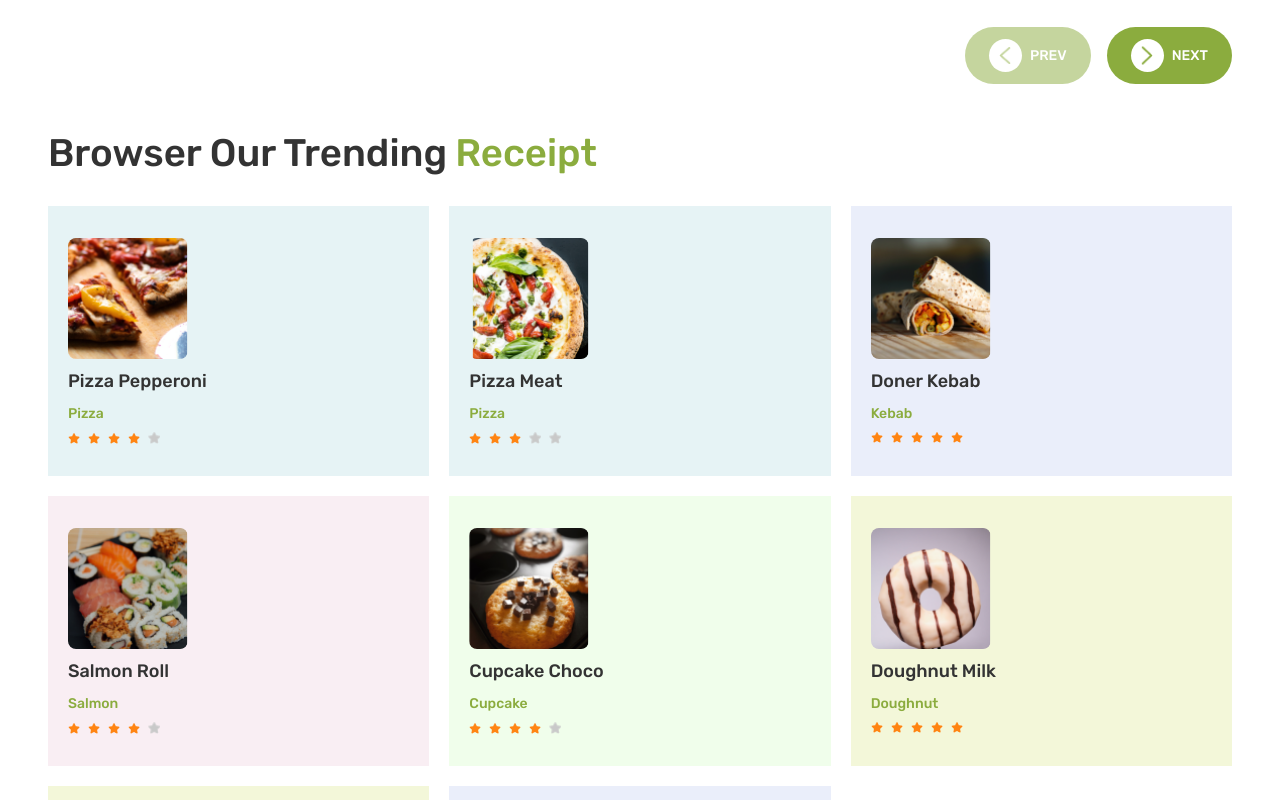
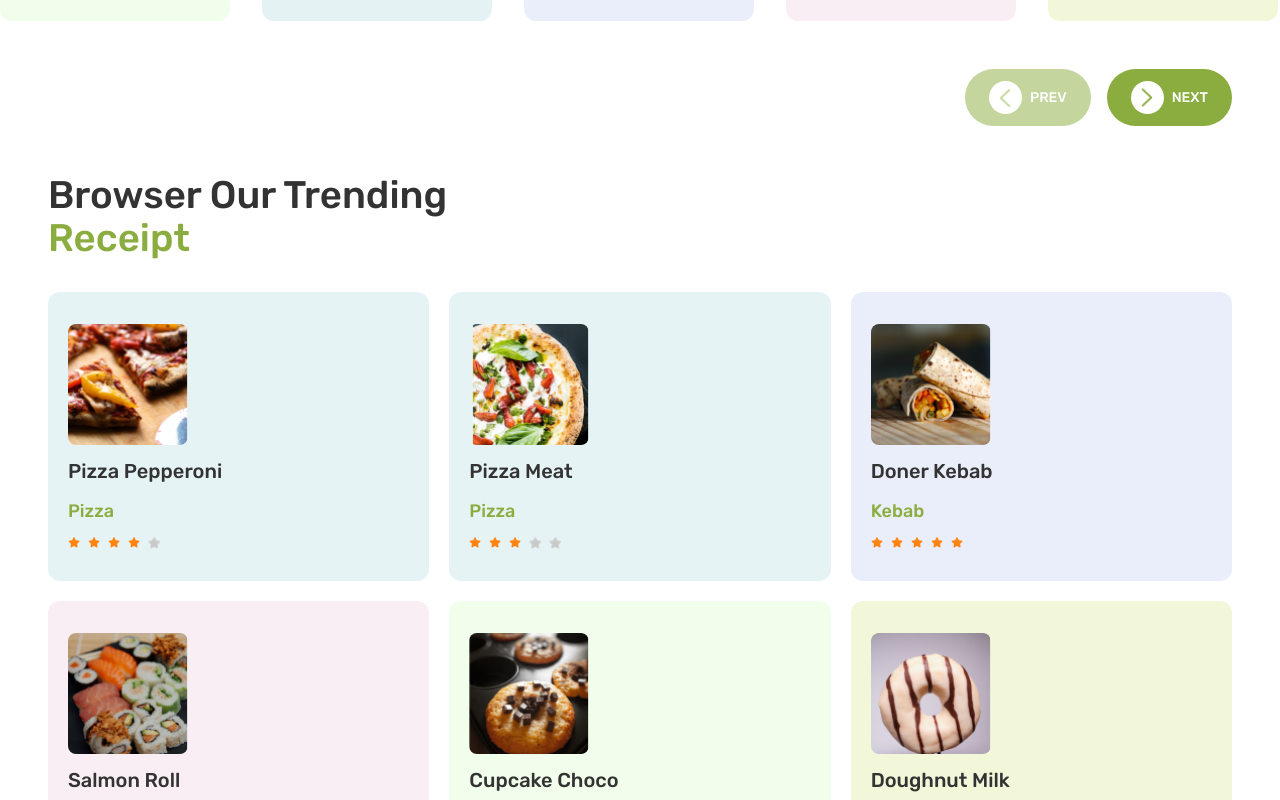
Before and after one commit to edo6661/elemes-assesment, a Next.js app: page / in a window 1280 px wide. Shown: the part 840-1640 px from the top of the page. Built offline with nearby package versions, Linux system fonts and the light colour scheme.

Commit message:
fix: minor design 3

```diff
--- a/src/app/globals.css
+++ b/src/app/globals.css
@@ -138,7 +138,6 @@
   }
   .header__badge--text {
     @apply text-xs text-white font-bold;
-    font-size: var(--text-xs);
   }
   .header__link {
     @apply font-medium text-dim-gray;
@@ -307,7 +306,7 @@
     @apply container;
   }
   .receipt-section__title {
-    @apply md:text-4xl text-3xl space-x-2 font-medium;
+    @apply md:text-4xl text-3xl space-x-2 font-medium flex flex-col;
   }
   .receipt-section__highlight {
     @apply text-avocado-500;
@@ -346,16 +345,16 @@
     gap: 20px;
   }
   .trending-receipt-item {
-    @apply px-5 py-8 space-y-2;
+    @apply px-5 py-8 space-y-3 rounded-xl;
   }
   .trending-receipt-img {
     @apply rounded-lg;
   }
   .trending-receipt__title {
-    @apply text-lg font-medium;
+    @apply text-xl font-medium;
   }
   .trending-receipt__category {
-    @apply text-avocado-500 font-medium;
+    @apply text-avocado-500 font-medium text-lg;
   }
   .trending-receipt__stars {
     @apply flex items-center gap-2;
```
